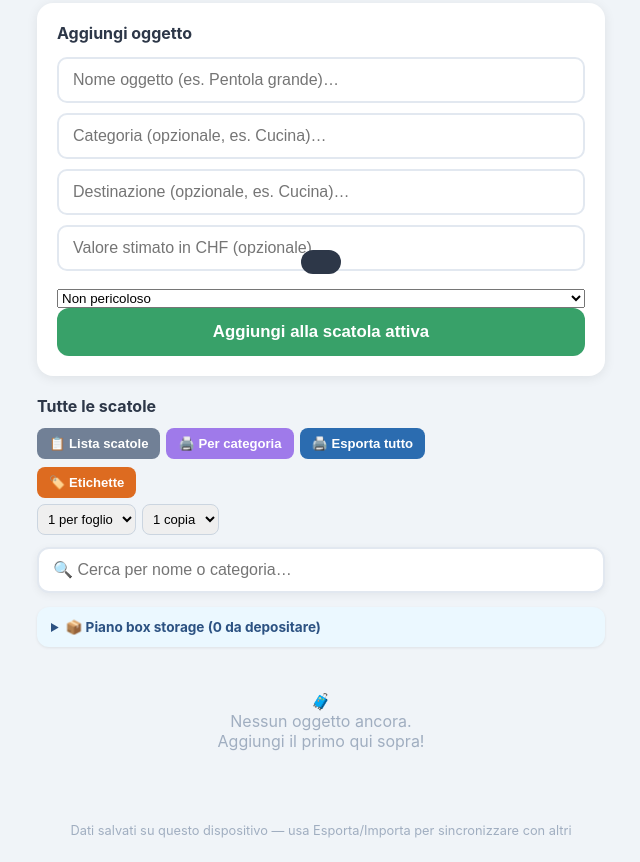
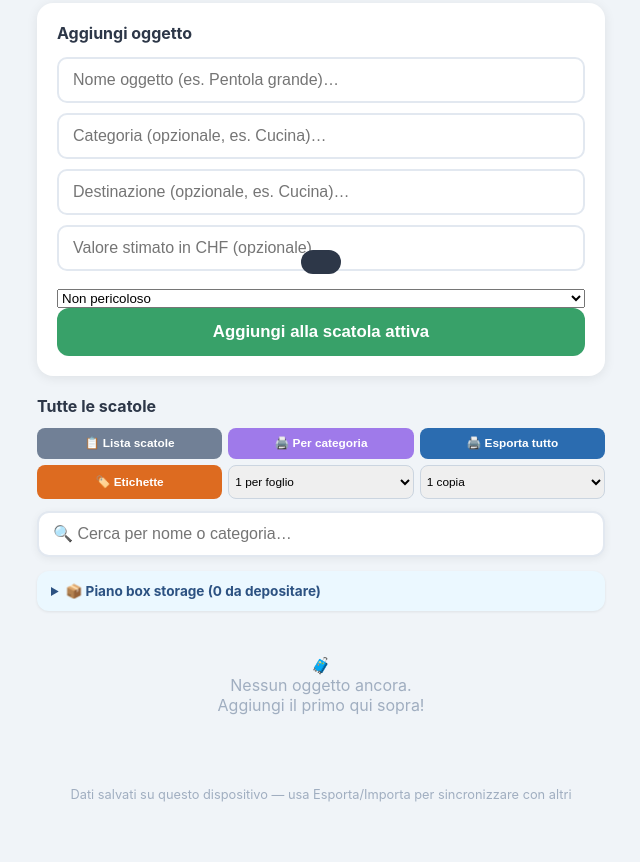
Before and after one commit to occhi0/oggetti-in-scatola, a plain HTML site: page index.html in a window 1280 px wide. Shown: the part 582-1444 px from the top of the page, without its empty margins (319-959 px from the left). After the commit the page ends 1408 px from the top, so only its background shows below. Drawn offline with Linux system fonts and the light colour scheme.

Commit message:
Barra pulsanti: 3 sopra e 3 sotto (Etichette con le due scelte nella stessa riga)
Co-Authored-By: Claude Sonnet 5.5 <noreply@anthropic.com>
Claude-Session: https://claude.ai/code/session_01VCQAFHRzunNqanMSNnYHR1

```diff
--- a/index.html
+++ b/index.html
@@ -580,18 +580,16 @@ footer {
     <div style="display:flex; align-items:center; justify-content:space-between; margin-bottom:12px; gap:8px; flex-wrap:wrap;">
       <h2 style="margin-bottom:0;">Tutte le scatole</h2>
     </div>
-    <div style="display:flex; gap:6px; flex-wrap:wrap; margin-bottom:8px;">
-        <button id="btn-lista-scatole" style="background:#718096; color:white; border:none; border-radius:8px; padding:8px 12px; font-size:0.82rem; font-weight:700; cursor:pointer; white-space:nowrap;">📋 Lista scatole</button>
-        <button id="btn-esporta-categoria" style="background:#9f7aea; color:white; border:none; border-radius:8px; padding:8px 12px; font-size:0.82rem; font-weight:700; cursor:pointer; white-space:nowrap;">🖨️ Per categoria</button>
-        <button id="btn-esporta-tutto" style="background:#2b6cb0; color:white; border:none; border-radius:8px; padding:8px 12px; font-size:0.82rem; font-weight:700; cursor:pointer; white-space:nowrap;">🖨️ Esporta tutto</button>
-        <button id="btn-esporta-selezionate" style="display:none; background:#38a169; color:white; border:none; border-radius:8px; padding:8px 12px; font-size:0.82rem; font-weight:700; cursor:pointer; white-space:nowrap;">🖨️ Esporta selezionate (<span id="conteggio-selezionate">0</span>)</button>
+    <div style="display:grid; grid-template-columns:repeat(3, 1fr); gap:6px; margin-bottom:6px;">
+        <button id="btn-lista-scatole" style="background:#718096; color:white; border:none; border-radius:8px; padding:9px 4px; font-size:0.74rem; line-height:1.15; width:100%; font-weight:700; cursor:pointer; white-space:normal; text-align:center;">📋 Lista scatole</button>
+        <button id="btn-esporta-categoria" style="background:#9f7aea; color:white; border:none; border-radius:8px; padding:9px 4px; font-size:0.74rem; line-height:1.15; width:100%; font-weight:700; cursor:pointer; white-space:normal; text-align:center;">🖨️ Per categoria</button>
+        <button id="btn-esporta-tutto" style="background:#2b6cb0; color:white; border:none; border-radius:8px; padding:9px 4px; font-size:0.74rem; line-height:1.15; width:100%; font-weight:700; cursor:pointer; white-space:normal; text-align:center;">🖨️ Esporta tutto</button>
+        <button id="btn-esporta-selezionate" style="grid-column:1 / -1; display:none; background:#38a169; color:white; border:none; border-radius:8px; padding:9px 4px; font-size:0.74rem; line-height:1.15; width:100%; font-weight:700; cursor:pointer; white-space:normal; text-align:center;">🖨️ Esporta selezionate (<span id="conteggio-selezionate">0</span>)</button>
     </div>
-    <div style="display:flex; gap:6px; flex-wrap:wrap; align-items:center; margin-bottom:12px;">
-        <button id="btn-etichette" style="background:#dd6b20; color:white; border:none; border-radius:8px; padding:8px 12px; font-size:0.82rem; font-weight:700; cursor:pointer; white-space:nowrap;">🏷️ Etichette <span id="etichette-sub"></span></button>
-      <div style="display:flex; gap:6px; flex-basis:100%;">
-        <select id="etichette-per-foglio" style="border:1px solid #cbd5e0; border-radius:8px; padding:6px; font-size:0.82rem;" title="Etichette per foglio"><option value="1">1 per foglio</option><option value="4">4 per foglio</option></select>
-        <select id="etichette-copie" style="border:1px solid #cbd5e0; border-radius:8px; padding:6px; font-size:0.82rem;" title="Copie per scatola"><option value="1">1 copia</option><option value="2">2 copie</option><option value="3">3 copie</option></select>
-      </div>
+    <div style="display:grid; grid-template-columns:repeat(3, 1fr); gap:6px; margin-bottom:12px;">
+        <button id="btn-etichette" style="background:#dd6b20; color:white; border:none; border-radius:8px; padding:9px 4px; font-size:0.74rem; line-height:1.15; width:100%; font-weight:700; cursor:pointer; white-space:normal; text-align:center;">🏷️ Etichette <span id="etichette-sub"></span></button>
+        <select id="etichette-per-foglio" style="border:1px solid #cbd5e0; border-radius:8px; padding:8px 2px; font-size:0.74rem; width:100%; min-width:0;" title="Etichette per foglio"><option value="1">1 per foglio</option><option value="4">4 per foglio</option></select>
+        <select id="etichette-copie" style="border:1px solid #cbd5e0; border-radius:8px; padding:8px 2px; font-size:0.74rem; width:100%; min-width:0;" title="Copie per scatola"><option value="1">1 copia</option><option value="2">2 copie</option><option value="3">3 copie</option></select>
     </div>
 
     <div id="cerca-container">
```
